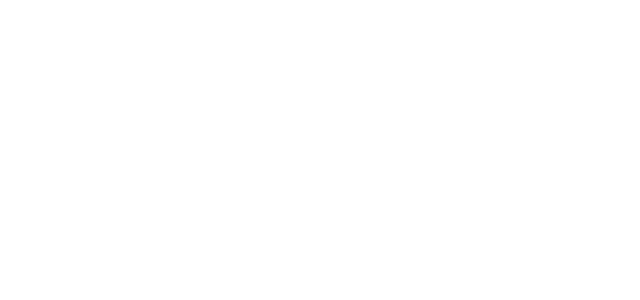
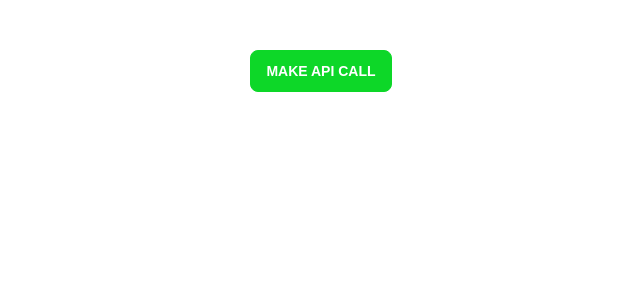
Before and after one commit to Mohamilr/Learn-React, a React (Create React App) app: page / in a window 1280 px wide. Shown: the top 300 px of the page, without its empty margins (319-959 px from the left). Built offline with nearby package versions, Linux system fonts and the light colour scheme.

Commit message:
make api calls

```diff
--- a/package.json
+++ b/package.json
@@ -6,6 +6,7 @@
     "@testing-library/jest-dom": "^5.16.5",
     "@testing-library/react": "^13.4.0",
     "@testing-library/user-event": "^13.5.0",
+    "axios": "^1.4.0",
     "formik": "^2.4.1",
     "react": "^18.2.0",
     "react-dom": "^18.2.0",
--- a/src/App.js
+++ b/src/App.js
@@ -1,14 +1,12 @@
-import State from "./pages/State/State";
-import { useWindowDimension } from "./hooks/useWindowDimension";
+import ApiCalls from "./pages/ApiCalls/ApiCalls";
 import "./App.css";
 
 function App() {
-  const windowDimension = useWindowDimension();
-
-  const { height, width } = windowDimension;
-  console.log({ height, width });
-
-  return <div className="App">{width <= 500 && <State />}</div>;
+  return (
+    <div className="App">
+      <ApiCalls />
+    </div>
+  );
 }
 
 export default App;
--- /dev/null
+++ b/src/api/index.js
@@ -0,0 +1,39 @@
+import axios from "axios";
+
+const AxiosInstance = axios.create({
+  baseURL: "https://jsonplaceholder.typicode.com",
+  timeout: 5000,
+});
+
+const token = localStorage.getItem("token");
+
+AxiosInstance.interceptors.request.use(
+  function (config) {
+    // Do something before request is sent
+    console.log("hola");
+    // token && (config.headers["Authorization"] = `Bearer ${token}`)
+
+    return config;
+  },
+  function (error) {
+    // Do something with request error
+    return Promise.reject(error);
+  }
+);
+
+AxiosInstance.interceptors.response.use(
+  function (response) {
+    // Any status code that lie within the range of 2xx cause this function to trigger
+    // Do something with response data
+    console.log("e dey here");
+    console.log(response);
+    return { ...response, data: { ...response.data, userId: 10 } };
+  },
+  function (error) {
+    // Any status codes that falls outside the range of 2xx cause this function to trigger
+    // Do something with response error
+    return Promise.reject(error);
+  }
+);
+
+export default AxiosInstance;
--- /dev/null
+++ b/src/pages/ApiCalls/ApiCalls.js
@@ -0,0 +1,63 @@
+import React, { useState, useEffect } from "react";
+import Button from "../../components/Button/Button";
+import AxiosInstance from "../../api";
+
+const ApiCalls = () => {
+  const [todo, setTodo] = useState({});
+  const [error, setError] = useState("");
+  const [loading, setLoading] = useState(false);
+  const [todoId, setTodoId] = useState(1);
+
+  const handleApiCall = async () => {
+    // AXIOS
+    try {
+      setLoading(true);
+      const res = await AxiosInstance.get(`/todos/${todoId}`);
+
+      console.log(res.data);
+      setTodoId((prev) => prev + 1);
+      setLoading(false);
+    } catch (err) {
+      setLoading(false);
+
+      setError(err.message);
+    }
+
+    // FETCH
+    // try {
+    //   setLoading(true);
+    //   const res = await fetch("https://jsonplaceholder.typicode.com/todos/1", {
+    //     method: "GET",
+    //   });
+
+    //   const response = await res.json();
+    //   console.log(response);
+    //   setLoading(false);
+    // } catch (e) {
+    //   setLoading(false);
+    //   setError(e.message);
+    // }
+
+    // fetch("https://jsonplaceholder.typicode.com/todos/1", {
+    //   method: "GET",
+    // })
+    //   .then((res) => res.json())
+    //   .then((res) => setTodo(res))
+    //   .catch((e) => {
+    //     setError(e.message);
+    //   });
+  };
+
+  return (
+    <div>
+      <Button
+        text={`${loading ? "Loading..." : "Make api call"}`}
+        onClick={handleApiCall}
+      />
+      <p>{todo?.title}</p>
+      {error && <p>{error}</p>}
+    </div>
+  );
+};
+
+export default ApiCalls;
--- a/src/pages/State/State.js
+++ b/src/pages/State/State.js
@@ -35,6 +35,7 @@ const State = () => {
 
   const call = useCallback(() => {
     setCondition("hi");
+    // eslint-disable-next-line
   }, [condition]);
 
   //   console.log("outside", condition);
```
Also changed, not shown: src/pages/Form/Form.js (+11 -8 lines), 1 other file (tests, documents, lock files or other folders).
